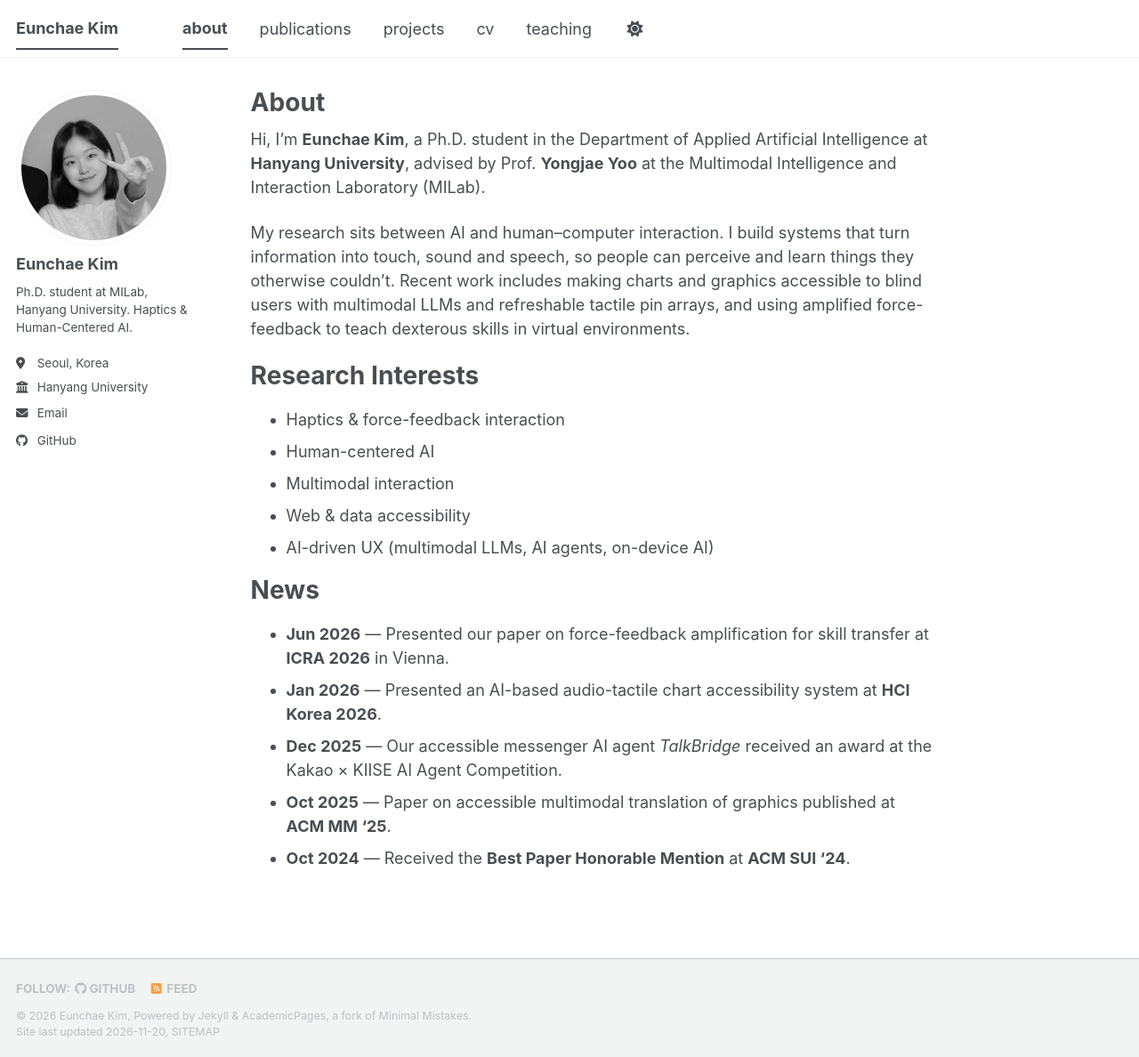
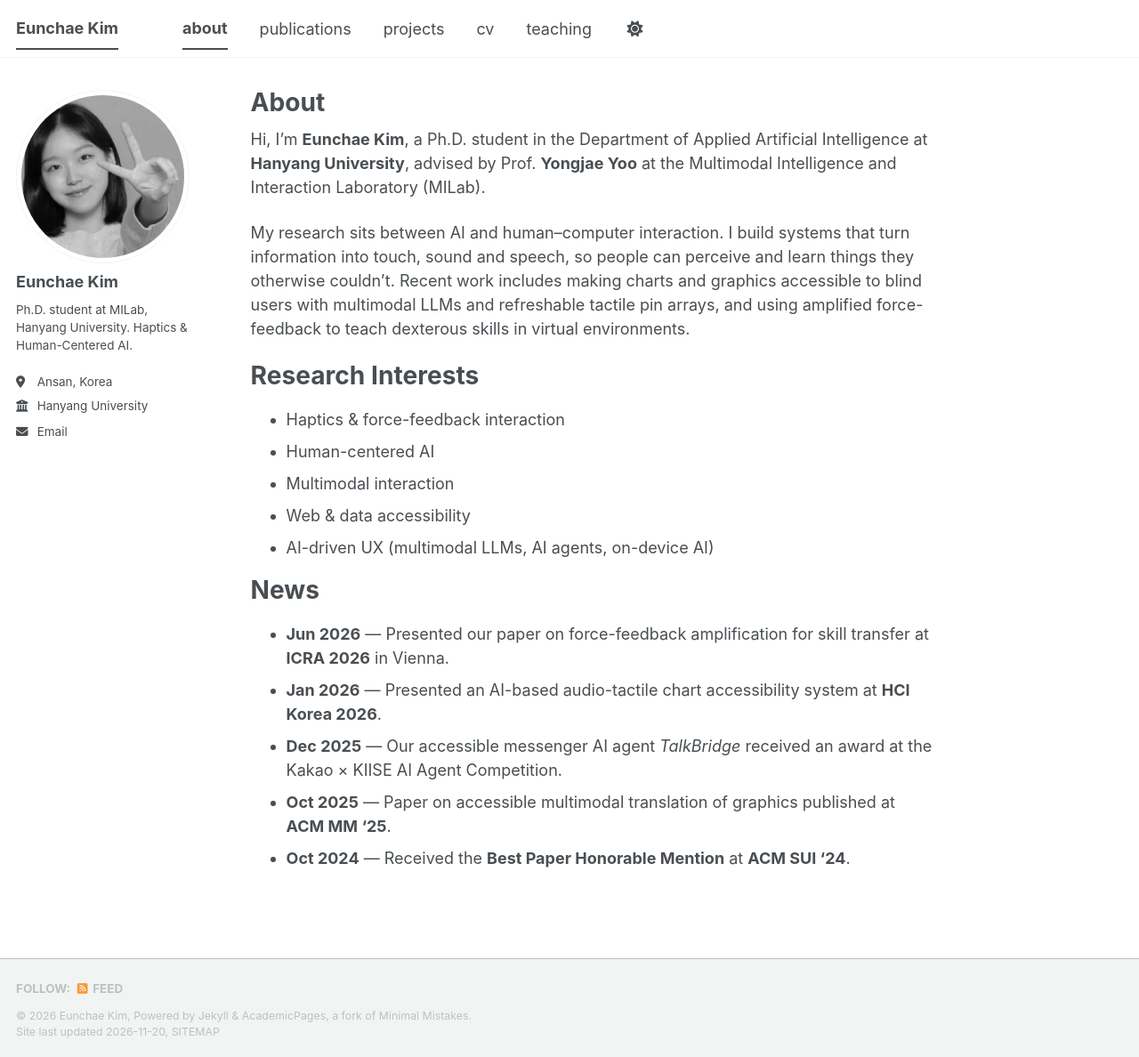
Before and after one commit to eun022/eun022.github.io, a Jekyll site: the page built from _pages/about.md, in a window 1280 px wide and 1188 px high. Shown: the whole window at 89% size. Built offline with Jekyll 4.4.1, drawn with Linux system fonts in a browser that asks for light colours; a script bundle is joined from its source files by our own code; a style sheet for code colours, icons or effects is not loaded.

Commit message:
Enlarge profile photo, set location to Ansan, hide GitHub link
Co-Authored-By: Claude Opus 5.5 <noreply@anthropic.com>

```diff
--- a/_config.yml
+++ b/_config.yml
@@ -27,7 +27,7 @@ author:
   name             : "Eunchae Kim"
   pronouns         : # example: "she/her"
   bio              : "Ph.D. student at MILab, Hanyang University. Haptics & Human-Centered AI."
-  location         : "Seoul, Korea"
+  location         : "Ansan, Korea"
   employer         : "Hanyang University"
   uri              : # URL
   email            : "dmsco0223@hanyang.ac.kr"
@@ -51,7 +51,7 @@ author:
   bitbucket        : # Username - Update with your username on the site
   codepen          : # Username
   dribbble         : # Username
-  github           : "eun022"
+  github           : # Username
   kaggle           : # Username
   stackoverflow    : # User number or user number and name (i.e., use "1" or "1/jeff-atwood")
 
--- a/_sass/layout/_sidebar.scss
+++ b/_sass/layout/_sidebar.scss
@@ -145,7 +145,7 @@
 .author__avatar {
   display: table-cell;
   vertical-align: top;
-  width: 36px;
+  width: 80px;
   // set width only, for non-square avatars
   // height: 36px;
 
@@ -156,7 +156,8 @@
   }
 
   img {
-    max-width: 175px;
+    width: 100%;
+    max-width: 220px;
     border-radius: 50%;
 
     @include breakpoint($large) {
```
Also changed, not shown: images/profile.jpg.
